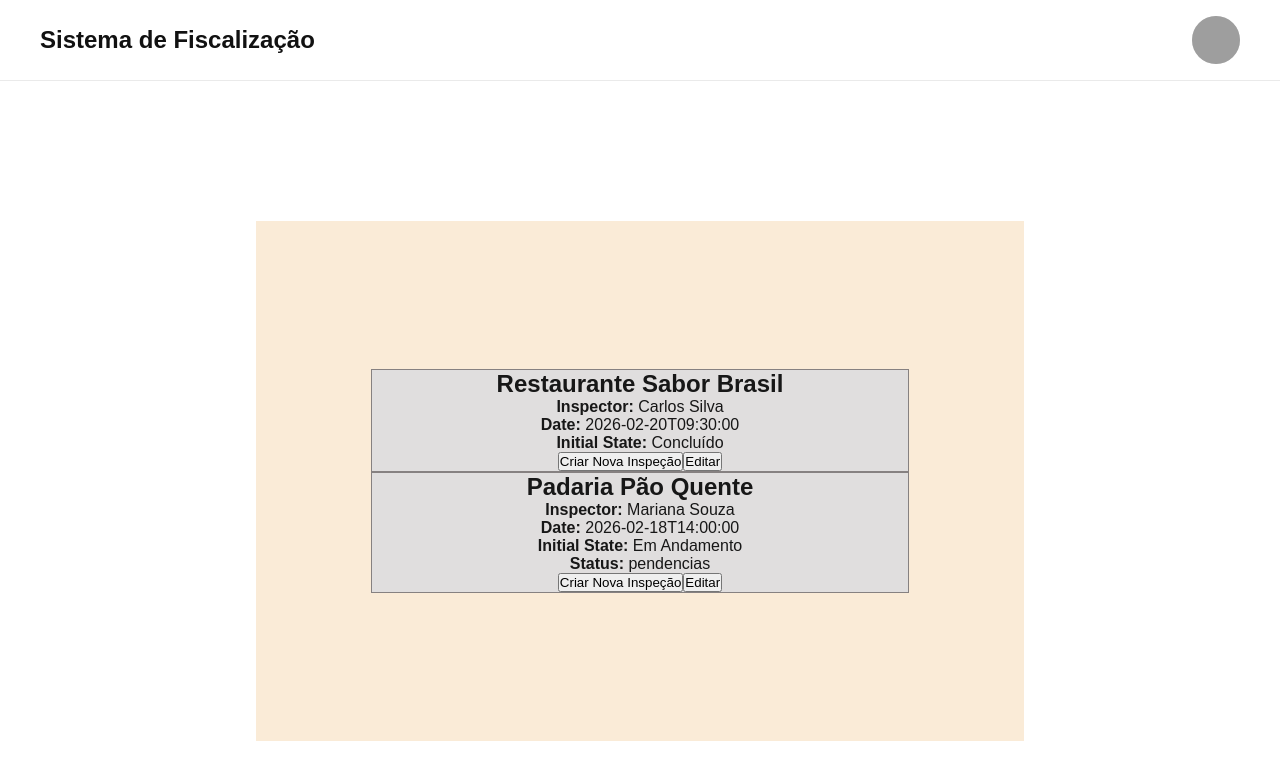
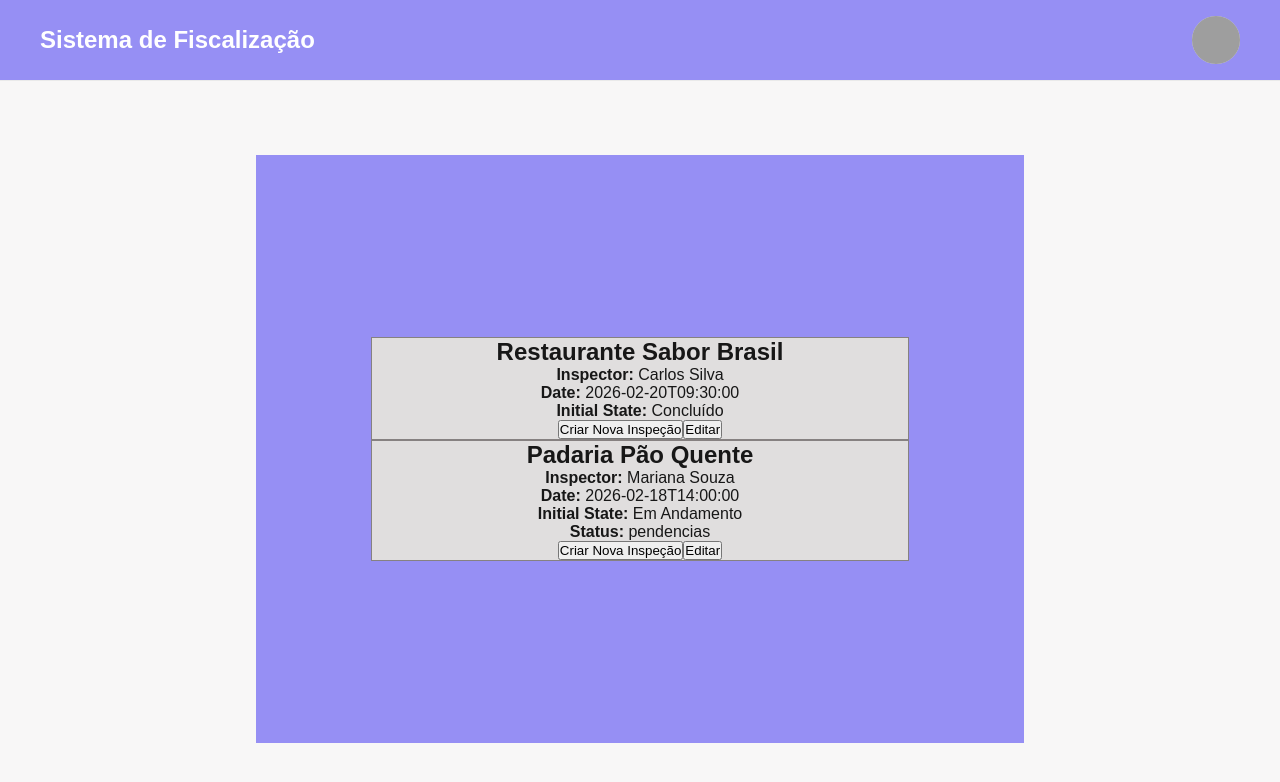
Before and after one commit to jefersongomesjr/inspections-app, a Next.js app: page /inspections in a window 1280 px wide. Shown: the top 782 px of the page. Built offline with nearby package versions, Linux system fonts and the light colour scheme; data requests are answered from the project's data file; grey boxes are pictures that could not be loaded.

Commit message:
style: change background color

```diff
--- a/src/app/components/molecules/Header/Header.module.css
+++ b/src/app/components/molecules/Header/Header.module.css
@@ -3,8 +3,8 @@
   justify-content: space-between;
   align-items: center;
   padding: 16px 40px;
-  background-color: #fff;
-  color: #111;
+  background-color: #968ff4;
+  color: #ffffff;
   width: 100%;
   border-bottom: 1px solid #eaeaea;
 }
--- a/src/app/inspections/page.module.css
+++ b/src/app/inspections/page.module.css
@@ -132,21 +132,22 @@ a.secondary {
 */
 
 .main {
-  background-color: rgb(255, 255, 255);
+  background-color: rgb(248, 247, 247);
   display: flex;
   flex-direction: column;
   margin: auto;
   align-items: center;
   justify-content: center;
-  height: 100vh;
+  height: 92vh;
   justify-self: center;
 }
 
 .inspectionContainer{
-    background-color: antiquewhite;
+  background-color: #968ff4;
   display: flex;
   flex-direction: column;
   width: 60%;
+  min-height: 80%;
   margin: auto;
   align-items: center;
   justify-content: center;
```
